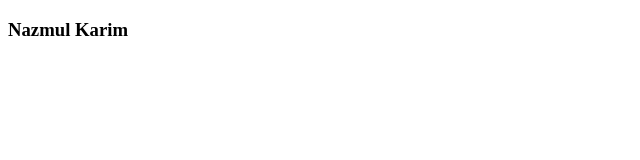
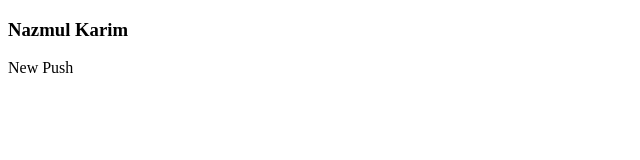
Before and after one commit to Najmulkarim/thirdstep, a plain HTML site: page index.html in a window 1280 px wide. Shown: the full height of the page, 0-640 px from the left. Drawn offline with Linux system fonts and the light colour scheme.

Commit message:
first commit

```diff
--- a/index.html
+++ b/index.html
@@ -9,5 +9,6 @@
     <h3>
         Nazmul Karim
     </h3>
+    <p> New Push</p>
 </body>
 </html>
```
